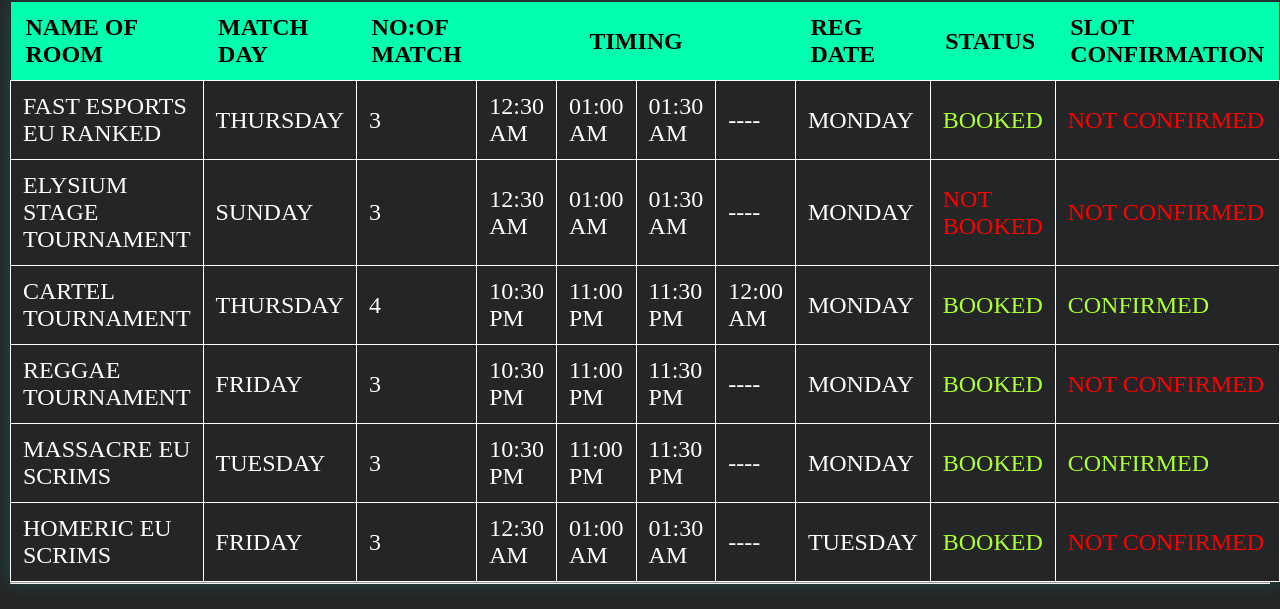
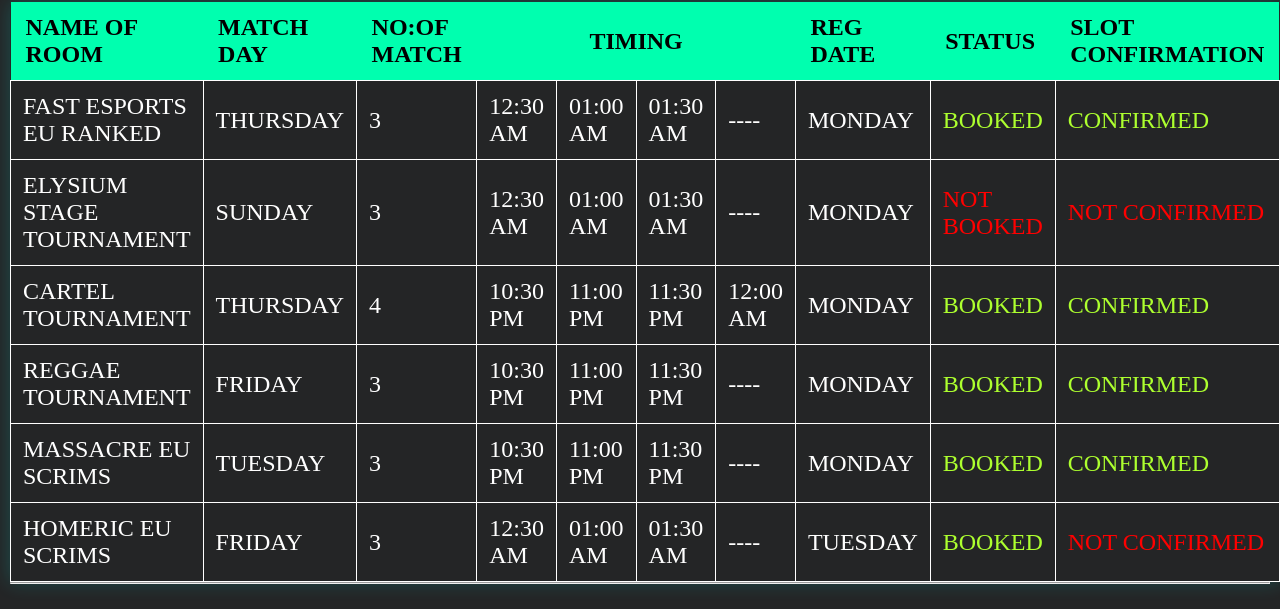
Before and after one commit to UDOGxKRONOS/UDOG-BRAVO, a plain HTML site: page index.html in a window 1280 px wide. Shown: the part 131-740 px from the top of the page. Drawn offline with Linux system fonts and the light colour scheme.

Commit message:
Update index.html

```diff
--- a/index.html
+++ b/index.html
@@ -35,8 +35,8 @@
                     <td data-label="REG DAY">MONDAY</td>
                    <!-- <td data-label="STATUS"; style="color: red;"> NOT BOOKED</td>-->
                     <td data-label="STATUS"; style="color: greenyellow;">BOOKED</td>
-                    <td data-label="SLOT CONFIRMATION"; style="color: red;"> NOT CONFIRMED</td>
-                    <!--<td data-label="SLOT CONFIRMATION"; style="color: greenyellow;">CONFIRMED</td>-->
+                  <!--  <td data-label="SLOT CONFIRMATION"; style="color: red;"> NOT CONFIRMED</td>-->
+                    <td data-label="SLOT CONFIRMATION"; style="color: greenyellow;">CONFIRMED</td>
                 </tr>
                 <tr>
                     <td data-label="NAME OF ROOM">ELYSIUM STAGE TOURNAMENT</td>
@@ -77,8 +77,8 @@
                     <td data-label="REG DAY">MONDAY</td>
                    <!-- <td data-label="STATUS"; style="color: red;"> NOT BOOKED</td>-->
                     <td data-label="STATUS"; style="color: greenyellow;">BOOKED</td>
-                    <td data-label="SLOT CONFIRMATION"; style="color: red;"> NOT CONFIRMED</td>
-                    <!--<td data-label="SLOT CONFIRMATION"; style="color: greenyellow;">CONFIRMED</td>-->
+                   <!-- <td data-label="SLOT CONFIRMATION"; style="color: red;"> NOT CONFIRMED</td>-->
+                    <td data-label="SLOT CONFIRMATION"; style="color: greenyellow;">CONFIRMED</td>
                 </tr>
                 <tr>
                     <td data-label="NAME OF ROOM">MASSACRE EU SCRIMS</td>
```
